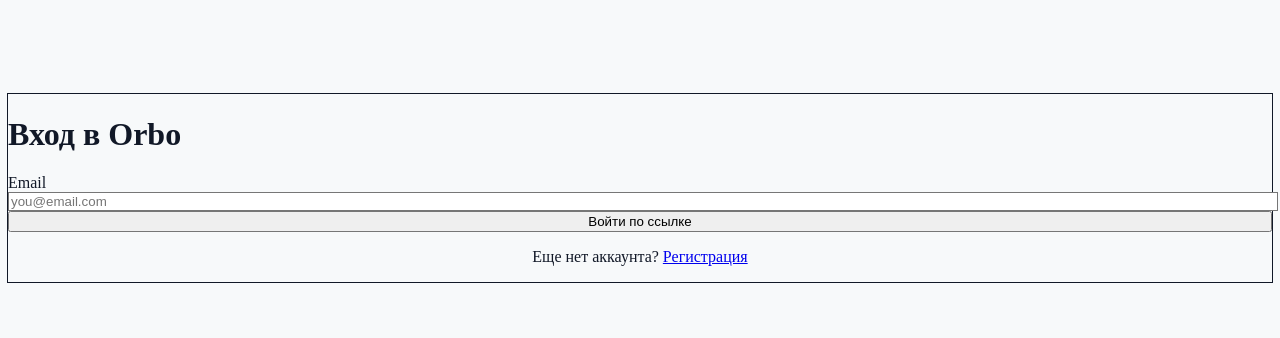
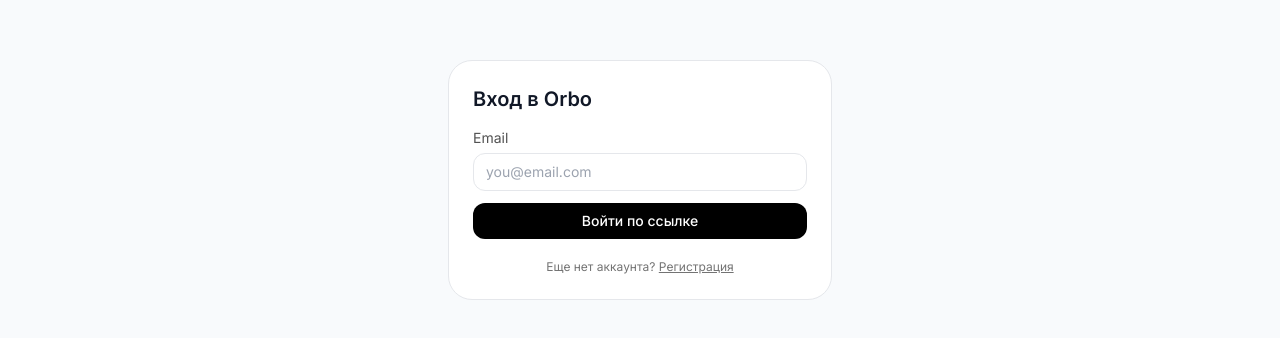
Before and after one commit to timgorshkov/orbo-1.1, a Next.js app: page /signin in a window 1280 px wide. Shown: the part 220-558 px from the top of the page. Built offline with nearby package versions, Linux system fonts and the light colour scheme.

Commit message:
заработал дизайн

```diff
--- a/app/app/[org]/dashboard/page.tsx
+++ b/app/app/[org]/dashboard/page.tsx
@@ -3,6 +3,7 @@
 import { Card, CardContent, CardHeader, CardTitle } from '@/components/ui/card'
 import { createClientServer } from '@/lib/server/supabaseServer'
 import { notFound } from 'next/navigation'
+import '../../../globals.css';
 
 type ActivityEvent = {
   id: number;
--- a/app/layout.tsx
+++ b/app/layout.tsx
@@ -19,10 +19,11 @@
   children: React.ReactNode;
 }) {
   return (
-    <html lang="en" className={inter.variable}>
-      <body className="min-h-screen bg-[#f7f9fa] text-black antialiased">
-        {children}
-      </body>
-    </html>
+    <html lang="en">
+    <head>
+      <meta name="viewport" content="width=device-width, initial-scale=1" />
+    </head>
+    <body className={`${inter.className} bg-slate-50`}>{children}</body>
+  </html>
   );
 }
--- /dev/null
+++ b/next.config.js
@@ -0,0 +1,13 @@
+/** @type {import('next').NextConfig} */
+const nextConfig = {
+ reactStrictMode: true,
+ output: 'standalone',
+ // Добавьте исключение для директории temp
+ experimental: {
+   outputFileTracingExcludes: {
+     '*': ['./temp/**/*'],
+   },
+ },
+}
+
+module.exports = nextConfig
--- a/package.json
+++ b/package.json
@@ -29,6 +29,7 @@
     "@supabase/auth-helpers-nextjs": "^0.8.7",
     "@supabase/ssr": "^0.1.0",
     "@supabase/supabase-js": "^2.39.7",
+    "@vercel/speed-insights": "^1.2.0",
     "clean": "^4.0.2",
     "clsx": "^2.1.0",
     "geist": "^1.5.1",
@@ -47,7 +48,7 @@
     "eslint": "^8.57.1",
     "eslint-config-next": "^14.1.0",
     "postcss": "^8.5.6",
-    "tailwindcss": "^4.1.13",
+    "tailwindcss": "^3.3.0",
     "typescript": "^5.9.2"
   }
 }
--- a/postcss.config.js
+++ b/postcss.config.js
@@ -1,6 +1,6 @@
 module.exports = {
-    plugins: {
-      tailwindcss: {},
-      autoprefixer: {},
-    },
-  }
+  plugins: {
+    tailwindcss: {}, // Правильная запись
+    autoprefixer: {},
+  },
+}
--- a/tailwind.config.js
+++ b/tailwind.config.js
@@ -1,5 +1,6 @@
 /** @type {import('tailwindcss').Config} */
 module.exports = {
+  darkMode: ['class'],
   content: [
     './app/**/*.{js,ts,jsx,tsx,mdx}',
     './pages/**/*.{js,ts,jsx,tsx,mdx}',
```
Also changed, not shown: app/orbo-logo-2-no-bg.png (added), 1 other file (tests, documents, lock files or other folders).
